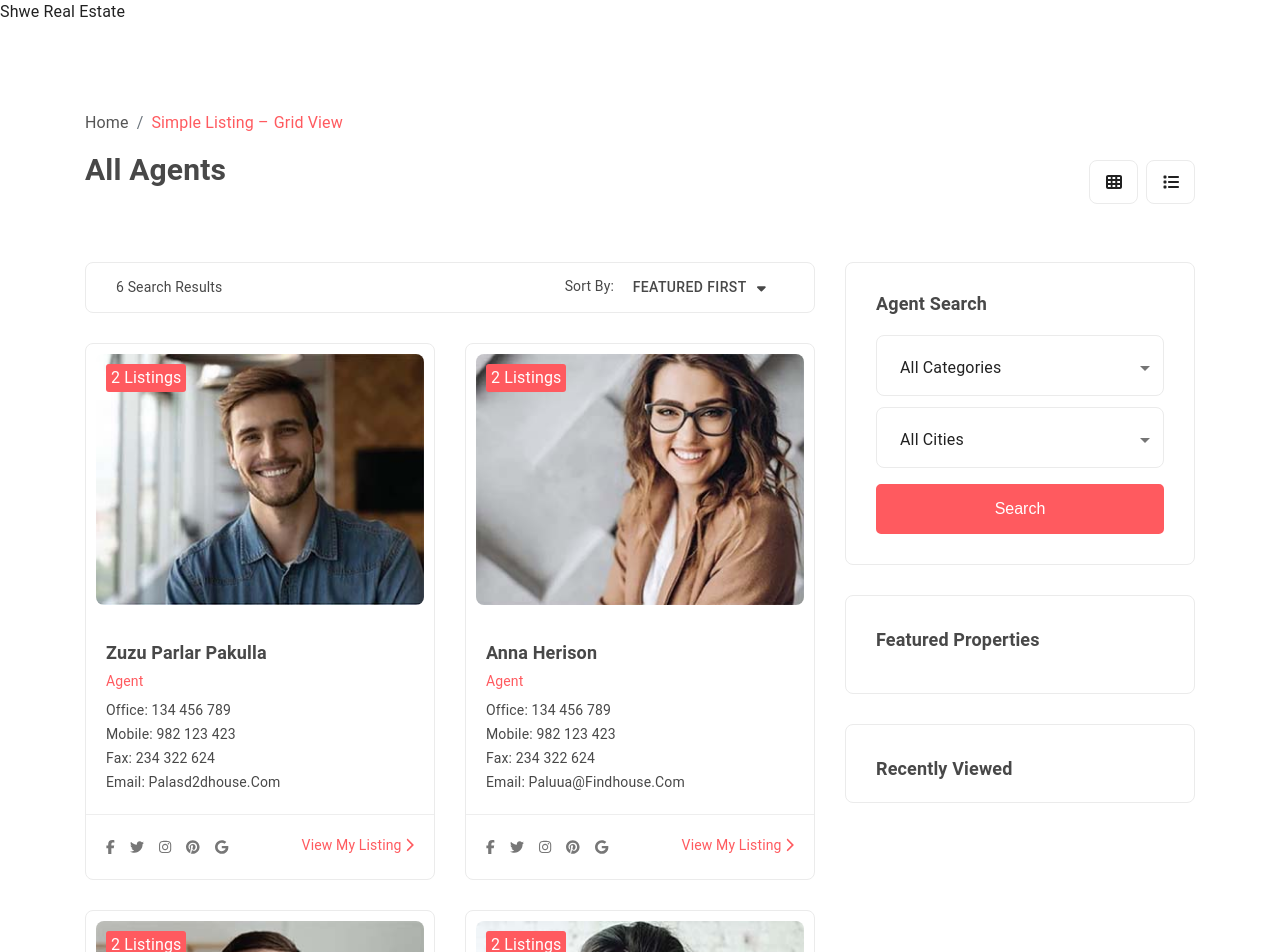
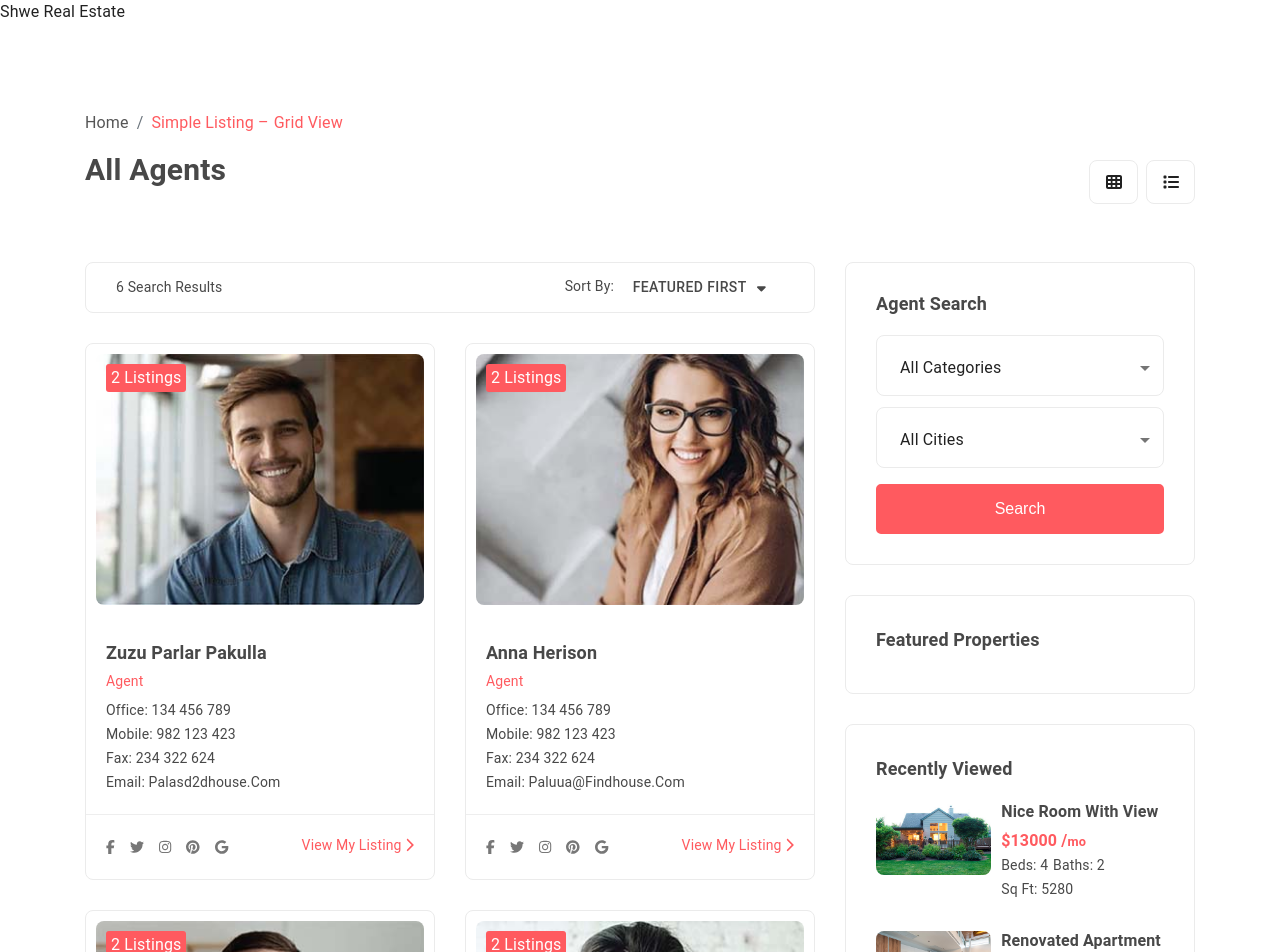
Before and after one commit to zakumialexes/real-estate, a React (Create React App) app: page / in a window 1280 px wide. Shown: the top 952 px of the page. Built offline with nearby package versions, Linux system fonts and the light colour scheme; data requests are answered from the project's data file.

Commit message:
Added: recently-viewed

```diff
--- a/src/pages/agent-list/right-side/recently-viewed/recently-viewed.jsx
+++ b/src/pages/agent-list/right-side/recently-viewed/recently-viewed.jsx
@@ -4,7 +4,7 @@ import rVStyle from "./recently-viewed.module.scss"
 function RecentlyViewed(props) {
     const [houses, setHouses] = useState([])
     useEffect(() => {
-        fetch("http://localhost:3500/houses?=_limit=3").then(response => response.json()).then(data => {
+        fetch("http://localhost:3500/houses?_limit=3").then(response => response.json()).then(data => {
             setHouses(data);
         })
     }, [])
--- a/src/pages/agent-list/right-side/recently-viewed/recently-viewed.module.scss
+++ b/src/pages/agent-list/right-side/recently-viewed/recently-viewed.module.scss
@@ -16,23 +16,11 @@
 .featuredHouse {
   display: flex;
   margin-bottom: 30px;
-
-  .carouselContainer {
-    flex: 0 0 35%;
-    max-width: 35%;
-    margin-right: 1rem;
-
-    img {
-      width: 100%;
-      height: 100%;
-      object-fit: cover;
-      border-radius: 7px;
-    }
 }
 
 .content {
-    flex: 0 0 65%;
-    max-width: 65%;
+  flex: 0 0 60%;
+  max-width: 60%;
 
   h4 {
     font-size: 16px;
@@ -63,10 +51,25 @@
       font-size: 14px;
       color: #484848;
       line-height: 1.2;
-        &:not(:last-child){
+
+      &:not(:last-child) {
         margin-right: 0.3rem;
       }
     }
   }
 }
+
+.housesContainer {
+  width: 100%;
 }
+
+.imgContainer {
+  max-width: 40%;
+  flex: 0 0 40%;
+  margin-right: 10px;
+
+  img {
+    width: 100%;
+    border-radius: 8px;
+  }
+}
```
Lines whose indentation alone changed are shown as unchanged.
